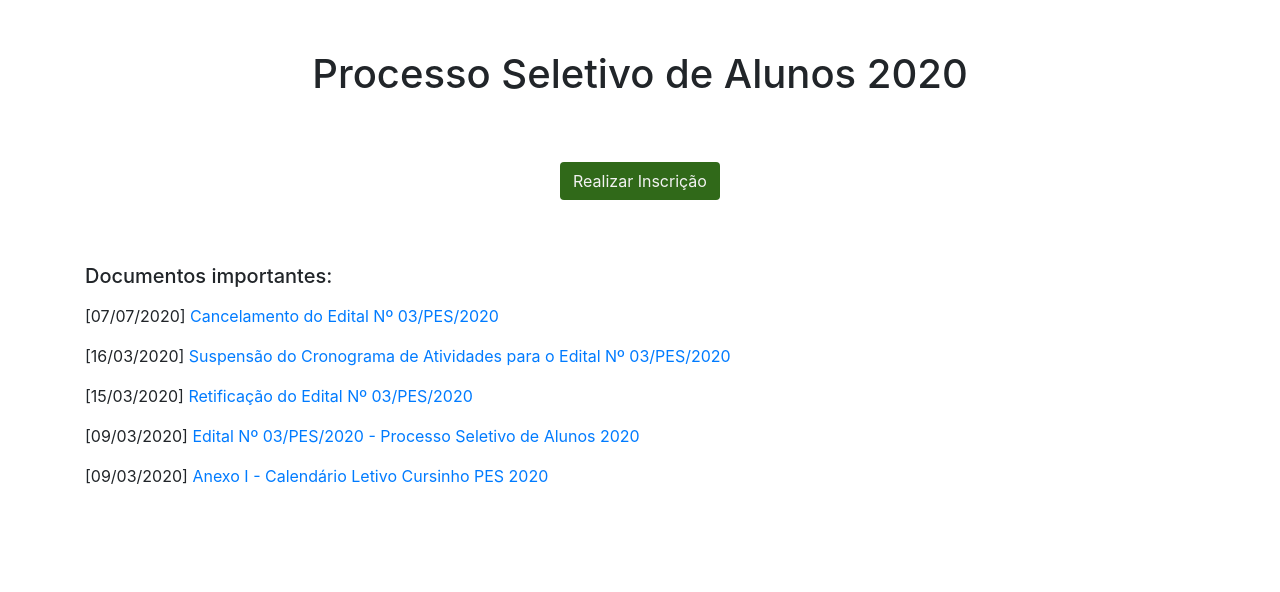
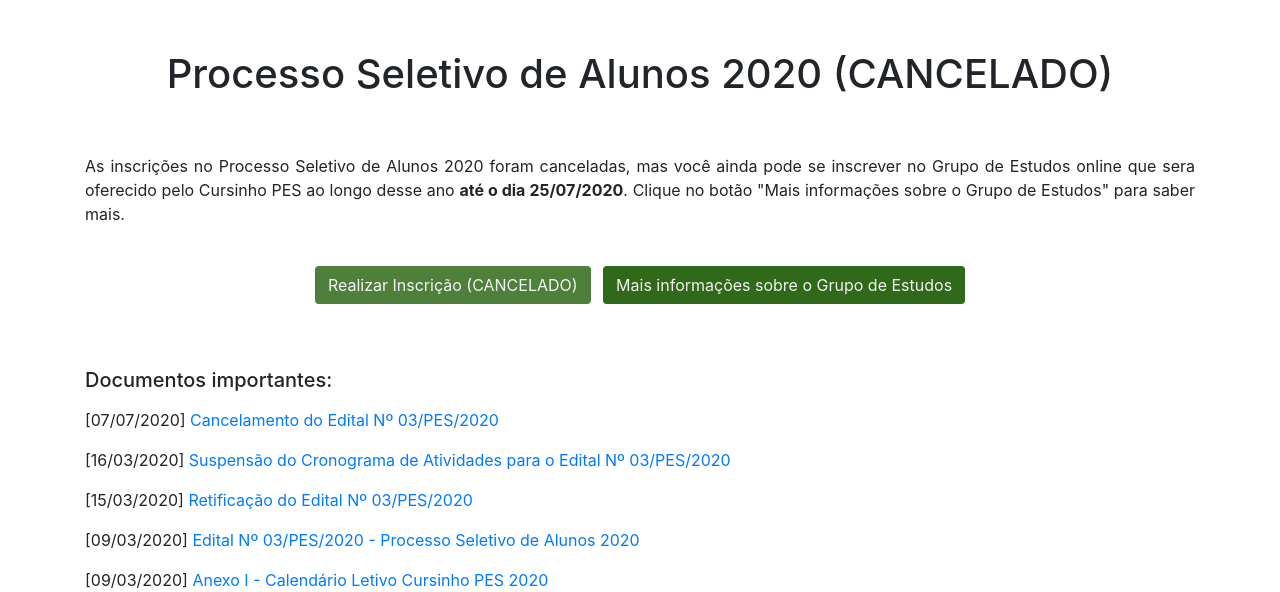
Before and after one commit to RogerEC/pes.ufsc.br-antigo, a PHP site: page /processo-seletivo/alunos in a window 1280 px wide. Shown: the part 58-650 px from the top of the page. Run offline with PHP 8.4, Linux system fonts and the light colour scheme.

Commit message:
Desabilitado os botões de inscrição nos processos seletivos cancelados

```diff
--- a/public_html/processo-seletivo/alunos/index.php
+++ b/public_html/processo-seletivo/alunos/index.php
@@ -15,12 +15,16 @@
         <main><!--Conteúdo da página-->
             <div class="container">
                 <div class="text-center w-100 pt-5 pb-5">
-                    <h1>Processo Seletivo de Alunos 2020</h1>
+                    <h1>Processo Seletivo de Alunos 2020 (CANCELADO)</h1>
                 </div>
-                <div class="text-center w-100 pb-5">
-                    <button type="button" class="btn btn-verde mt-2" id="BotaoInscrever">
-                        Realizar Inscrição
+                <p class="text-justify">As inscrições no Processo Seletivo de Alunos 2020 foram canceladas, mas você ainda pode se inscrever no Grupo de Estudos online
+                    que sera oferecido pelo Cursinho PES ao longo desse ano <b>até o dia 25/07/2020</b>. Clique no botão "Mais informações sobre o Grupo de Estudos" para saber mais.
+                </p>
+                <div class="text-center w-100 pt-3 pb-5">
+                    <button type="button" class="btn btn-verde mt-2" id="BotaoInscrever" disabled>
+                        Realizar Inscrição (CANCELADO)
                     </button>
+                    <a href="/grupo-de-estudos" class="btn btn-verde ml-2 mt-2">Mais informações sobre o Grupo de Estudos</a>
                     <button type="button" class="btn btn-verde mt-2" id="BotaoAcompanhar" disabled hidden>
                         Acompanhar Inscrição
                     </button>
--- a/public_html/processo-seletivo/gestao/index.php
+++ b/public_html/processo-seletivo/gestao/index.php
@@ -16,12 +16,12 @@
 
             <div class="container">
                 <div class="text-center w-100 pt-5 pb-5">
-                    <h1>Processo Seletivo de Gestores 2020-1</h1>
+                    <h1>Processo Seletivo de Gestores 2020-1 (CANCELADO)</h1>
 
                 </div>
                 <div class="text-center w-100 pb-5">
-                    <button type="button" class="btn btn-verde mt-2" id="BotaoInscrever">
-                        Realizar Inscrição
+                    <button type="button" class="btn btn-verde mt-2" id="BotaoInscrever" disabled>
+                        Realizar Inscrição (CANCELADO)
                     </button>
                     <button type="button" class="btn btn-verde mt-2" id="BotaoAcompanhar" disabled hidden>
                         Acompanhar Inscrição
--- a/public_html/processo-seletivo/professores/index.php
+++ b/public_html/processo-seletivo/professores/index.php
@@ -15,11 +15,11 @@
         <main><!--Conteúdo da página-->
             <div class="container">
                 <div class="text-center w-100 pt-5 pb-5">
-                    <h1>Processo Seletivo de Professores 2020</h1>
+                    <h1>Processo Seletivo de Professores 2020 (CANCELADO)</h1>
                 </div>
                 <div class="text-center w-100 pb-5">
-                    <button type="button" class="btn btn-verde mt-2" id="BotaoInscrever">
-                        Realizar Inscrição
+                    <button type="button" class="btn btn-verde mt-2" id="BotaoInscrever" disabled>
+                        Realizar Inscrição (CANCELADO)
                     </button>
                     <button type="button" class="btn btn-verde mt-2" id="BotaoAcompanhar" disabled hidden>
                         Acompanhar Inscrição
```
